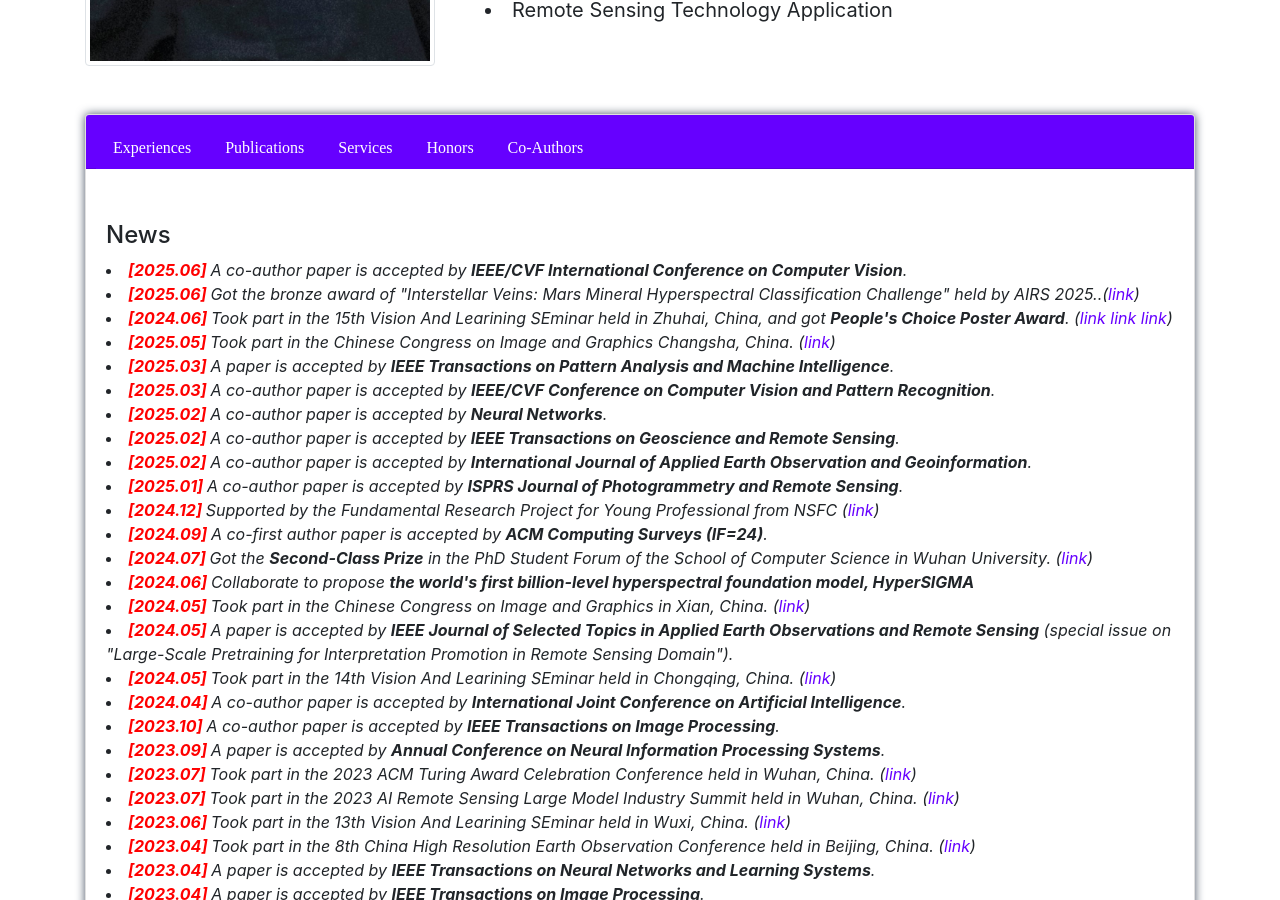
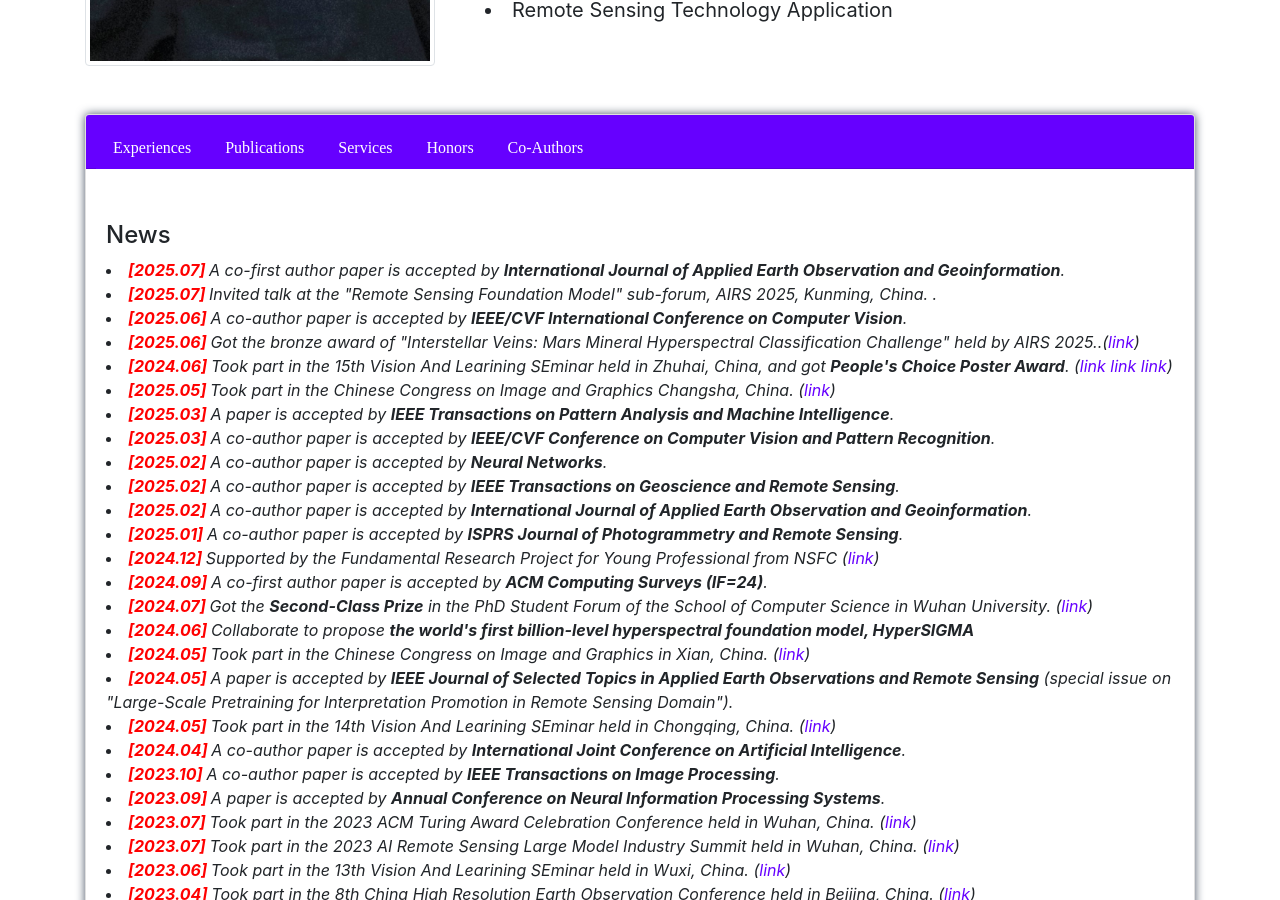
Before and after one commit to DotWang/DotWang.github.io, a Jekyll site: the page built from index.md, in a window 1280 px wide and 900 px high, scrolled down 462 px. Built offline with Jekyll 4.4.1, drawn with Linux system fonts in a browser that asks for light colours; nearby versions of some CDN libraries; comment, search, counter and statistics services are not loaded.

Commit message:
Update exp.html

```diff
--- a/_includes/exp.html
+++ b/_includes/exp.html
@@ -1,5 +1,7 @@
 <A NAME="R_News"><h4>News</h4></A>
 <i>
+<li> <b> <font color="#FF0000">[2025.07]</font> </b> A co-first author paper is accepted by <b>International Journal of Applied Earth Observation and Geoinformation</b>.</li>
+<li> <b> <font color="#FF0000">[2025.07]</font> </b> Invited talk at the "Remote Sensing Foundation Model" sub-forum, AIRS 2025, Kunming, China. </b>.
 <li> <b> <font color="#FF0000">[2025.06]</font> </b> A co-author paper is accepted by <b>IEEE/CVF International Conference on Computer Vision</b>.</li>
 <li> <b> <font color="#FF0000">[2025.06]</font> </b> Got the bronze award of "Interstellar Veins: Mars Mineral Hyperspectral Classification Challenge" held by AIRS 2025.</b>.(<a href="https://mp.weixin.qq.com/s/ekA6Y32adnIeEeylF-3KcQ" target="_blank">link</a>)</li>
 <li> <b> <font color="#FF0000">[2024.06]</font> </b> Took part in the 15th Vision And Learining SEminar held in Zhuhai, China, and got <b>People's Choice Poster Award</b>. (<a href="/assets/img/exp/valse_2025.jpg" target="_blank">link</a> <a href="/assets/img/exp/photo_2025.jpg" target="_blank">link</a> <a href="https://valser.org/2025/#/poster" target="_blank">link</a>)</li>
```
